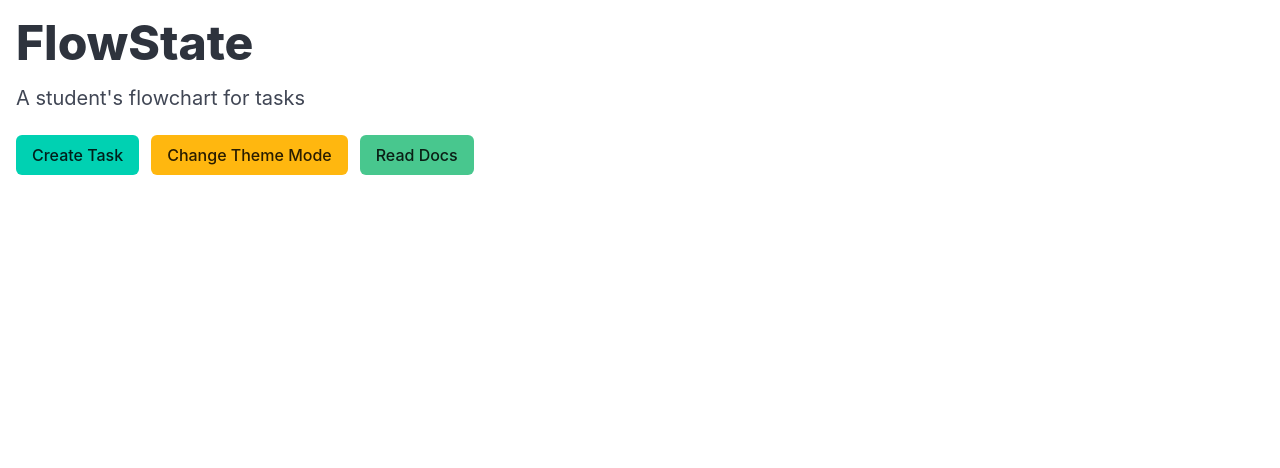
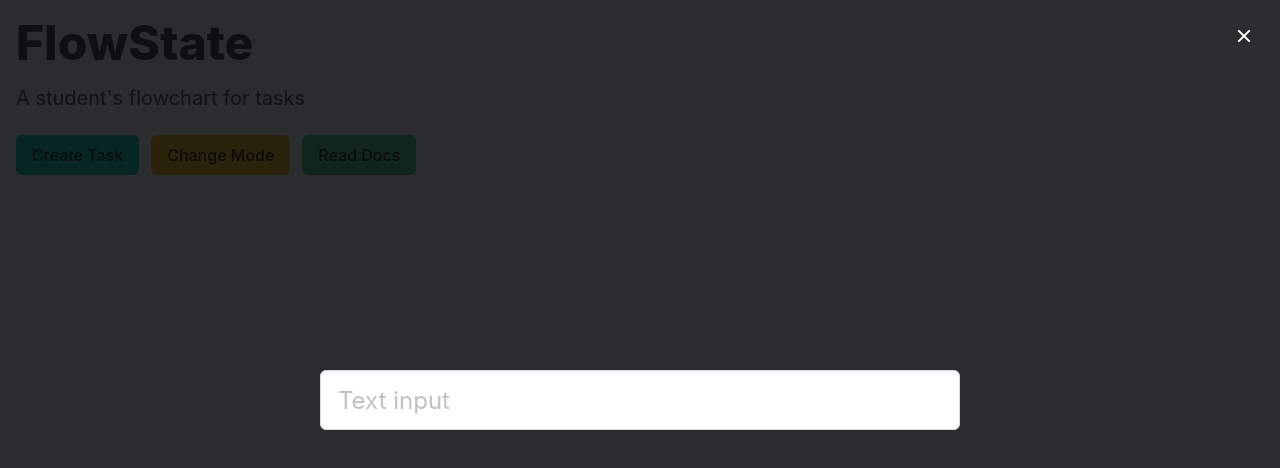
Before and after one commit to RITNana/FlowState, a React (Vite) app in the folder flow-state/: page / in a window 1280 px wide. Both pictures are taken after a click on the button "Create Task". Shown: the top 468 px of the page. Built offline with nearby package versions, Linux system fonts and the light colour scheme.

Commit message:
implemented state for button click

```diff
--- a/flow-state/src/App.jsx
+++ b/flow-state/src/App.jsx
@@ -1,43 +1,58 @@
-const handleTaskButton = () => {
+import { use, useState } from "react"
 
+function TaskButton({text, handleClick}) {
+ return <button className = "button is-primary" onClick={handleClick}>{text}</button>
 }
 
-const handleThemeButton = () => {
+function TaskModal({handleClose}) {
+  return (
 
+    <div className="modal is-active">
+      <div className="modal-background"></div>
+      <div className="modal-content">
+        <input  className="input is-large" type="text" placeholder="Text input" />
+      </div>
+      <button className="modal-close is-large" aria-label="close" onClick={handleClose}></button>
+    </div>
+
+  )
 }
 
+
 function App() {
-  return (
-    <>
-    <div className="mainFunctionality">
-      <h1 className="title is-1 pl-4 pt-4">FlowState</h1>
-      <p className="subtitle pl-4 pt-4"> A student's flowchart for tasks</p>
-      <div className="buttons  mt-4 ml-4">
-        <button className="button is-primary">Create Task</button>
-        <button className="button is-warning">
-          Change Theme Mode
-        </button>
-        <button className ="button is-success">
-          Read Docs
-        </button>
-      </div>
 
 
-    </div>
+  const [showModal, setShowModal] = useState(false)
 
-    <div className="content">
+  const handleShowModal = () => {
+    setShowModal(true)
+  }
 
-    </div>
-
-    </>
+  const closeModal = () => {
+    setShowModal(false)
+  }
 
 
 
 
+  return (
+    <>
+         {showModal && <TaskModal handleClose={closeModal}/>}
+      <div className="mainFunctionality">
+        <h1 className="title is-1 pl-4 pt-4">FlowState</h1>
+        <p className="subtitle pl-4 pt-4"> A student's flowchart for tasks</p>
+        <div className="buttons  mt-4 ml-4">
+        <TaskButton text="Create Task" handleClick={handleShowModal}/>
 
+          <button className="button is-warning">Change Mode</button>
+          <button className="button is-success">
+            Read Docs
+          </button>
+        </div>
 
+      </div>
+    </>
   )
-
 }
 
 export default App
```
Also changed, not shown: flow-state/src/TaskScreen.jsx (deleted), flow-state/src/Theme.jsx (deleted), flow-state/src/Timer.jsx (deleted).
